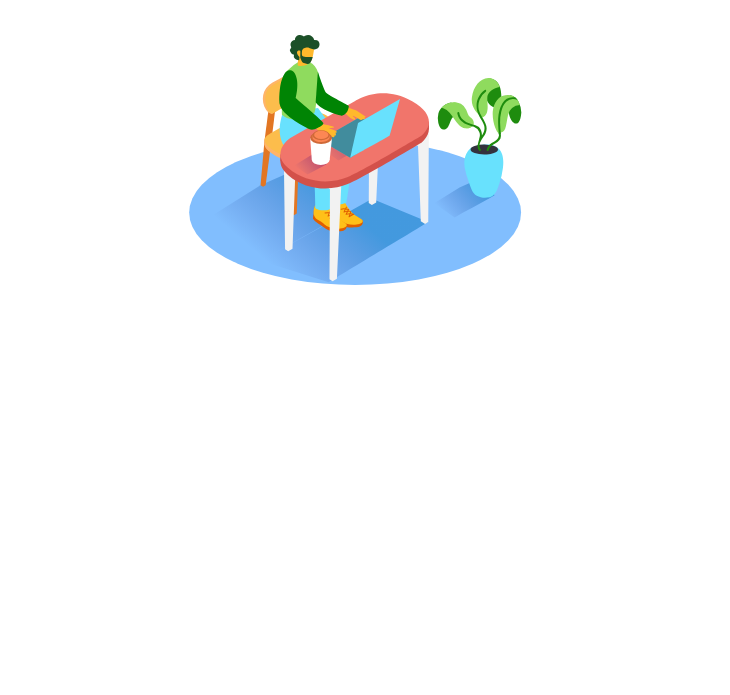
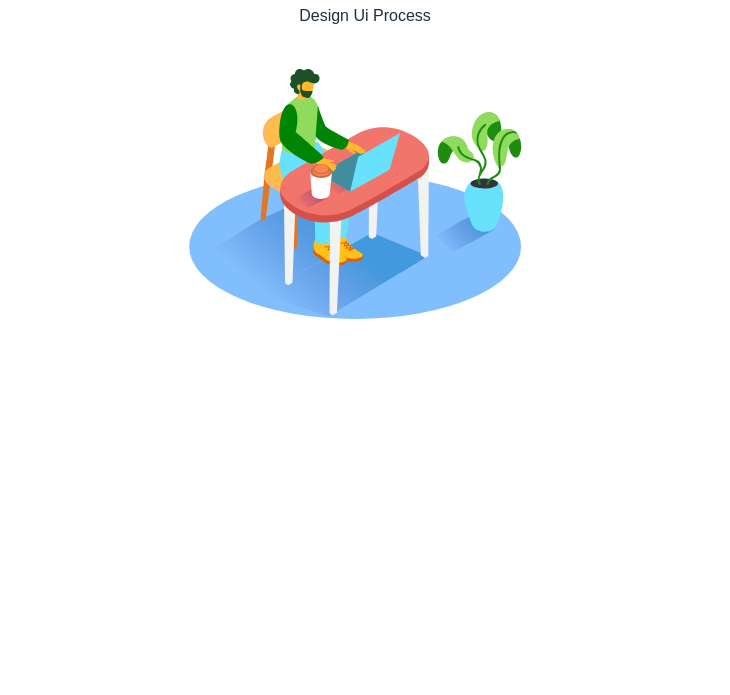
Before and after one commit to rzlwbo1/rzlwbo1.github.io, a plain HTML site: page index.html in a window 1280 px wide. Shown: the part 105-800 px from the top of the page, without its empty margins (275-1005 px from the left). Drawn offline with Linux system fonts and the light colour scheme.

Commit message:
Update index.html

```diff
--- a/index.html
+++ b/index.html
@@ -10,6 +10,7 @@
 
 
     <h1>Personal Website sedang dalam Pengerjaan</h1>
+    <p style="text-align: center;">Design Ui Process</p>
 
     <div>
         <img src="images/Focused Working_Isometric.svg" alt="images">
```
